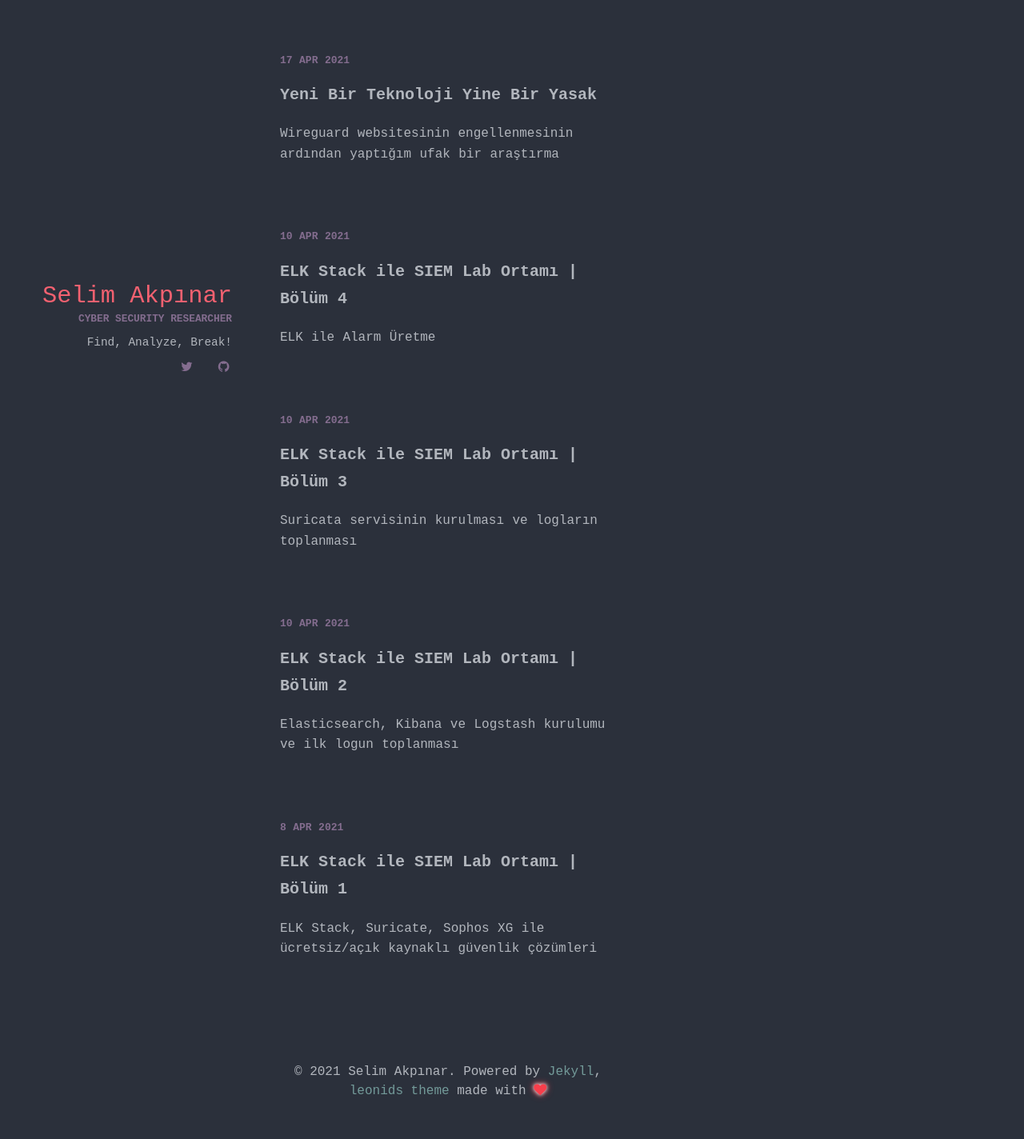
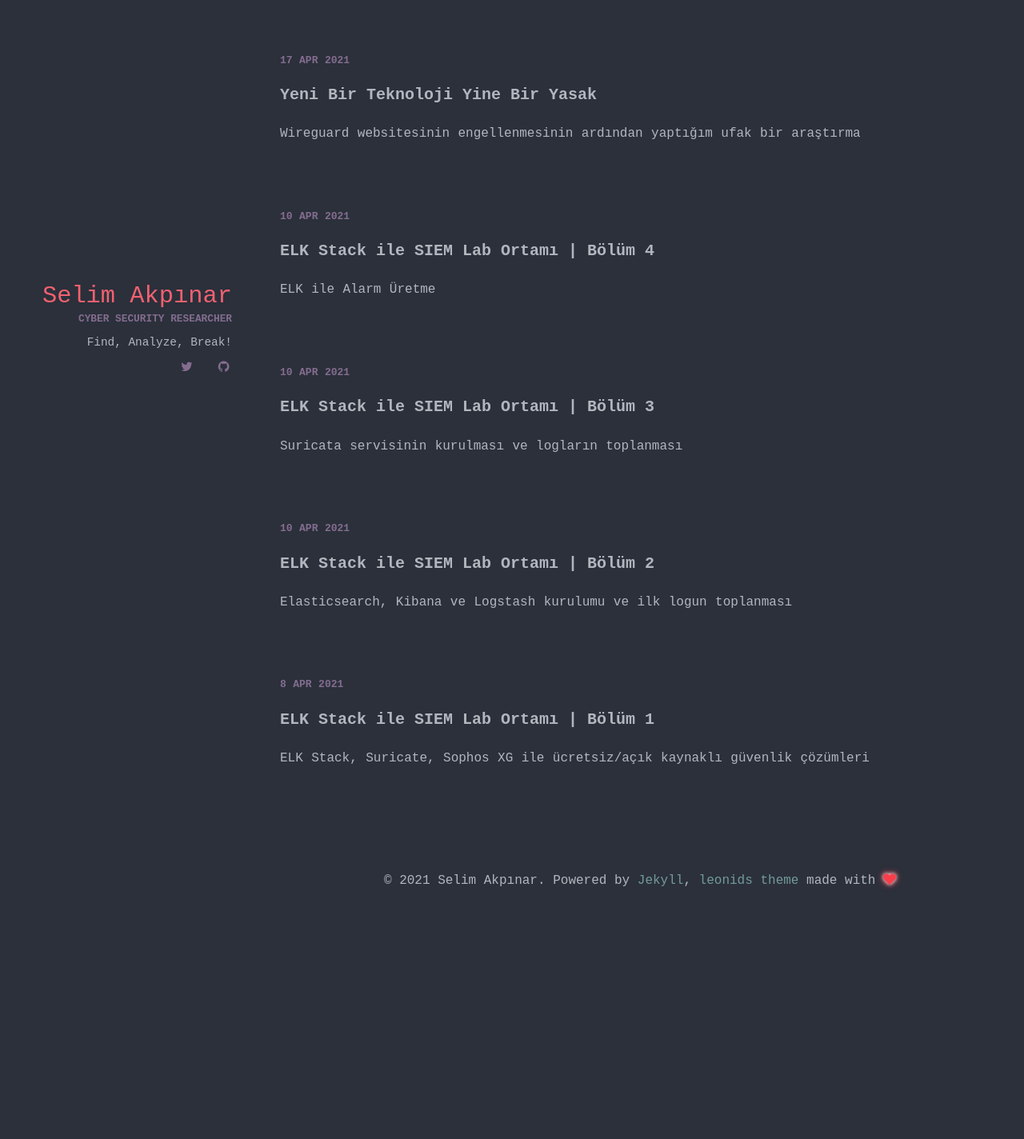
Before and after one commit to mandev0/mandev0.github.io, a Jekyll site: the page built from docs/index.html, in a window 1280 px wide. Shown: the whole page at 80% size. Built offline with Jekyll 4.4.1, drawn with Linux system fonts in a browser that asks for light colours; after the commit the page ends 1161 px from its top, so only the background shows below that.

Commit message:
Css fix for mobile

```diff
--- a/docs/_sass/pages/_post.scss
+++ b/docs/_sass/pages/_post.scss
@@ -4,7 +4,8 @@
   position: absolute;
   top: 400px;
   z-index: 233;
-  width: 50%;
+  // width: 50%;
+  max-width: 1000px;
   padding: 20px 20px 0;
   -webkit-transform: translate3d(0,0,1px);
   transform: translate3d(0,0,1px);
```
